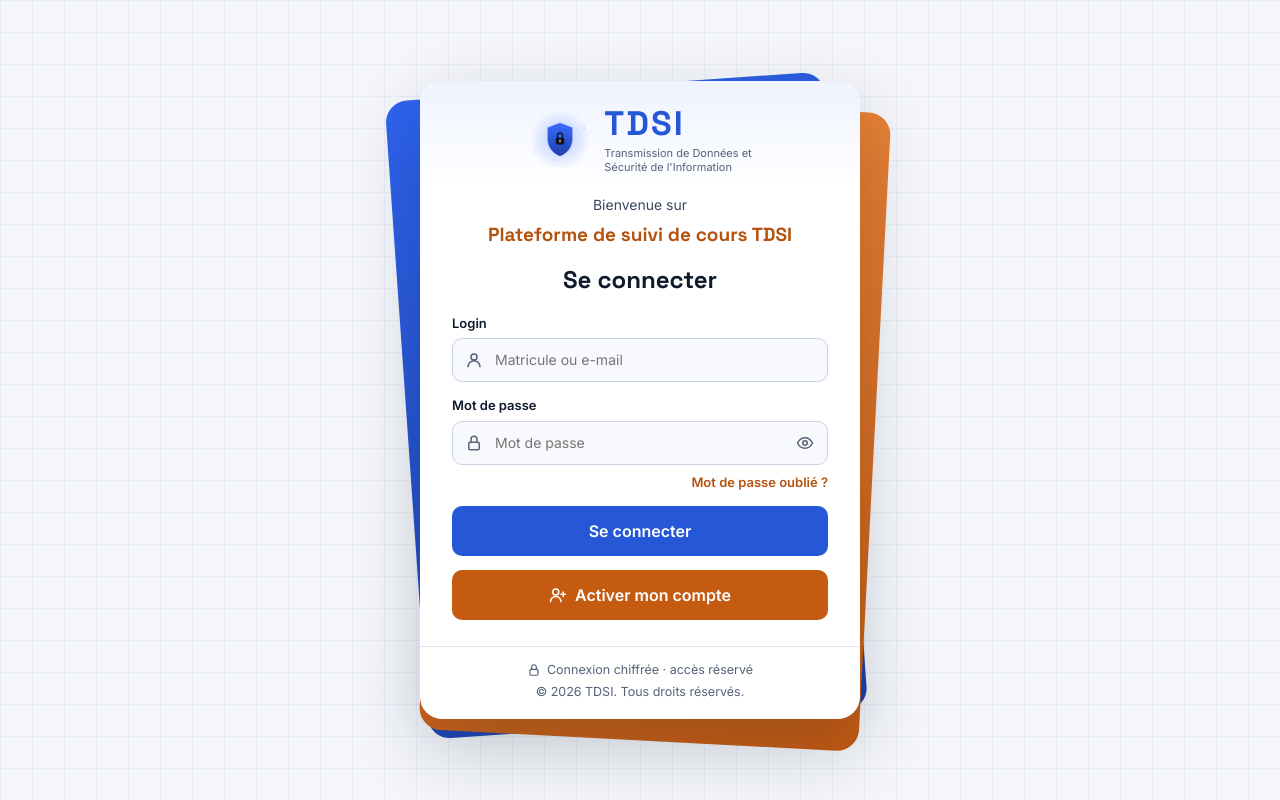
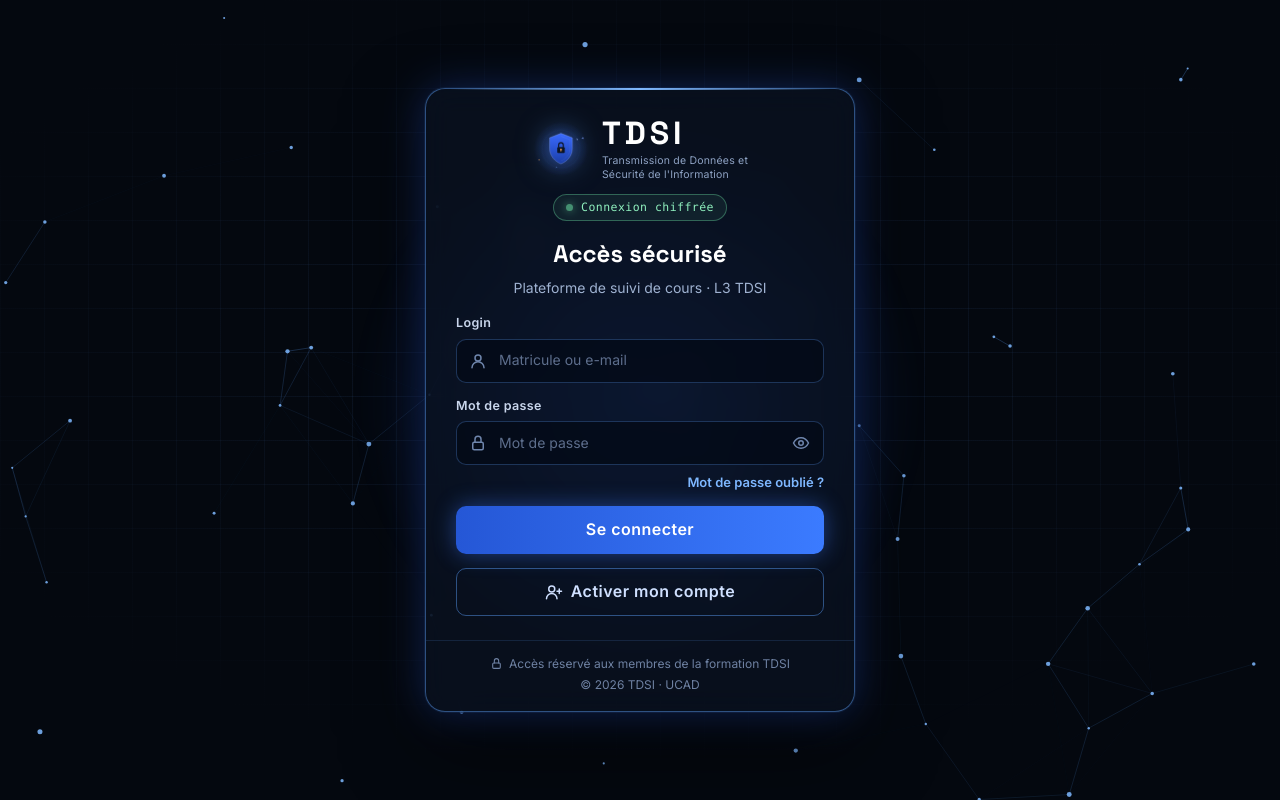
Before and after one commit to Binetuuu/Suivi_aganda_TDSI, a FastAPI app: page / in a window 1280 px wide. Run offline with FastAPI, Linux system fonts and the light colour scheme.

Commit message:
Page de connexion au style cybersécurité sombre
Fond noir avec grille et réseau de points animé, carte translucide à
bordure lumineuse, badge « Connexion chiffrée ». Versionnage des fichiers
CSS/JS pour que les navigateurs chargent la nouvelle version.

Co-Authored-By: Claude Opus 5.5 <noreply@anthropic.com>

```diff
--- a/app/static/public.js
+++ b/app/static/public.js
@@ -8,3 +8,78 @@ document.querySelectorAll('[data-oeil]').forEach(function (bouton) {
     bouton.classList.toggle('actif', !visible);
   });
 });
+
+// Fond : réseau de points reliés qui dérivent lentement, avec des « paquets » qui
+// circulent sur les liaisons. Image fixe si l'appareil demande moins d'animations.
+(function () {
+  var canvas = document.getElementById('reseau');
+  if (!canvas || !canvas.getContext) return;
+  var ctx = canvas.getContext('2d');
+  var calme = window.matchMedia && window.matchMedia('(prefers-reduced-motion: reduce)').matches;
+  var points = [], paquets = [], largeur = 0, hauteur = 0, ratio = 1, DISTANCE = 140;
+
+  function initialiser() {
+    ratio = Math.min(window.devicePixelRatio || 1, 2);
+    largeur = canvas.clientWidth; hauteur = canvas.clientHeight;
+    canvas.width = largeur * ratio; canvas.height = hauteur * ratio;
+    ctx.setTransform(ratio, 0, 0, ratio, 0, 0);
+    var nombre = Math.max(28, Math.min(90, Math.round(largeur * hauteur / 16000)));
+    points = [];
+    for (var i = 0; i < nombre; i++) {
+      points.push({ x: Math.random() * largeur, y: Math.random() * hauteur,
+        vx: (Math.random() - .5) * .25, vy: (Math.random() - .5) * .25, r: 1 + Math.random() * 1.6 });
+    }
+    paquets = [];
+  }
+
+  function dessiner() {
+    ctx.clearRect(0, 0, largeur, hauteur);
+    var liaisons = [];
+    for (var i = 0; i < points.length; i++) {
+      for (var j = i + 1; j < points.length; j++) {
+        var dx = points[i].x - points[j].x, dy = points[i].y - points[j].y;
+        var d = Math.sqrt(dx * dx + dy * dy);
+        if (d < DISTANCE) {
+          liaisons.push([i, j]);
+          ctx.strokeStyle = 'rgba(94,163,255,' + (0.28 * (1 - d / DISTANCE)).toFixed(3) + ')';
+          ctx.lineWidth = 1;
+          ctx.beginPath(); ctx.moveTo(points[i].x, points[i].y); ctx.lineTo(points[j].x, points[j].y); ctx.stroke();
+        }
+      }
+    }
+    points.forEach(function (p) {
+      ctx.fillStyle = 'rgba(127,184,255,.85)';
+      ctx.beginPath(); ctx.arc(p.x, p.y, p.r, 0, Math.PI * 2); ctx.fill();
+    });
+    return liaisons;
+  }
+
+  function animer() {
+    if (document.hidden) { requestAnimationFrame(animer); return; }
+    points.forEach(function (p) {
+      p.x += p.vx; p.y += p.vy;
+      if (p.x < 0 || p.x > largeur) p.vx *= -1;
+      if (p.y < 0 || p.y > hauteur) p.vy *= -1;
+    });
+    var liaisons = dessiner();
+    if (liaisons.length && paquets.length < 6 && Math.random() < 0.04) {
+      var l = liaisons[Math.floor(Math.random() * liaisons.length)];
+      paquets.push({ a: l[0], b: l[1], t: 0 });
+    }
+    paquets = paquets.filter(function (q) {
+      q.t += 0.012;
+      var a = points[q.a], b = points[q.b];
+      var x = a.x + (b.x - a.x) * q.t, y = a.y + (b.y - a.y) * q.t;
+      ctx.fillStyle = 'rgba(245,163,92,.95)';
+      ctx.shadowColor = '#F5A35C'; ctx.shadowBlur = 8;
+      ctx.beginPath(); ctx.arc(x, y, 2.2, 0, Math.PI * 2); ctx.fill();
+      ctx.shadowBlur = 0;
+      return q.t < 1;
+    });
+    requestAnimationFrame(animer);
+  }
+
+  initialiser();
+  window.addEventListener('resize', function () { initialiser(); if (calme) dessiner(); });
+  if (calme) dessiner(); else requestAnimationFrame(animer);
+})();
--- a/app/static/style.css
+++ b/app/static/style.css
@@ -146,54 +146,75 @@ td .actions { display: flex; flex-wrap: wrap; gap: 10px; }
   h1 { font-size: 24px; }
 }
 
-/* ---------- Pages publiques (connexion, activation, mot de passe oublié) ----------
-   Une carte centrée posée sur deux couches inclinées, comme le site modèle,
-   aux couleurs TDSI (bleu sécurité et orange). */
-.porte { min-height: 100vh; display: flex; align-items: center; justify-content: center; padding: 56px 20px;
-  background-color: #F4F6FA;
-  background-image: linear-gradient(rgba(37,87,214,.055) 1px, transparent 1px), linear-gradient(90deg, rgba(37,87,214,.055) 1px, transparent 1px);
-  background-size: 32px 32px; }
-.porte-pile { position: relative; width: 100%; max-width: 440px; }
-.couche { position: absolute; inset: 0; border-radius: 22px; }
-.couche-a { background: linear-gradient(160deg, #2F64F0, #1B3FA8); transform: rotate(-4deg) translate(-14px, 4px); }
-.couche-b { background: linear-gradient(160deg, #F08A3C, #C55A11); transform: rotate(3deg) translate(16px, 20px); }
-.porte-carte { position: relative; background: #fff; border-radius: 22px; box-shadow: 0 28px 70px rgba(15,27,45,.22); overflow: hidden; }
-.porte-logo { display: flex; justify-content: center; padding: 26px 24px 14px; background: linear-gradient(180deg, #EEF3FF, #fff); }
-.porte-marque { display: flex; align-items: center; gap: 12px; text-decoration: none; color: var(--encre); }
-.porte-marque .bouclier { width: 64px; height: 64px; filter: none; }
-.porte-marque strong { display: block; font-family: var(--titre); font-size: 34px; line-height: 1; letter-spacing: .06em; color: var(--accent); }
-.porte-marque small { display: block; margin-top: 5px; font-size: 11px; line-height: 1.3; color: var(--doux); }
-.porte-corps { padding: 6px 32px 26px; display: flex; flex-direction: column; gap: 16px; }
+/* ---------- Pages publiques : style « cybersécurité sombre » ----------
+   Fond noir avec grille lumineuse et réseau de points animé (public.js),
+   carte translucide au centre avec une bordure bleue lumineuse. */
+.porte { --cyan: #5EA3FF; --cyan-vif: #7FB8FF; --verre: rgba(10, 18, 34, .72);
+  position: relative; min-height: 100vh; overflow: hidden; display: flex; align-items: center; justify-content: center;
+  padding: 48px 18px; color: #DCE6F7; background: #04080F;
+  background-image:
+    linear-gradient(rgba(94,163,255,.07) 1px, transparent 1px),
+    linear-gradient(90deg, rgba(94,163,255,.07) 1px, transparent 1px);
+  background-size: 44px 44px; }
+.porte::before { content: ""; position: absolute; inset: 0; pointer-events: none;
+  background: radial-gradient(ellipse 70% 60% at 50% 45%, transparent 30%, #04080F 85%); }
+.porte-reseau { position: absolute; inset: 0; width: 100%; height: 100%; }
+.porte-halo { position: absolute; width: 640px; height: 640px; border-radius: 50%; pointer-events: none;
+  background: radial-gradient(circle, rgba(37,87,214,.35), transparent 62%); filter: blur(10px); }
+.porte-carte { position: relative; z-index: 1; width: 100%; max-width: 430px; border-radius: 20px; background: var(--verre);
+  border: 1px solid rgba(94,163,255,.45); backdrop-filter: blur(14px); -webkit-backdrop-filter: blur(14px);
+  box-shadow: 0 0 0 1px rgba(94,163,255,.08), 0 0 40px rgba(37,87,214,.35), 0 30px 80px rgba(0,0,0,.6); }
+.porte-carte::before { content: ""; position: absolute; left: 24px; right: 24px; top: -1px; height: 2px; border-radius: 2px;
+  background: linear-gradient(90deg, transparent, var(--cyan-vif), transparent); }
+.porte-logo { display: flex; flex-direction: column; align-items: center; gap: 12px; padding: 28px 28px 6px; }
+.porte-marque { display: flex; align-items: center; gap: 12px; text-decoration: none; color: #fff; }
+.porte-marque:hover { color: #fff; }
+.porte-marque .bouclier { width: 58px; height: 58px; filter: drop-shadow(0 0 14px rgba(94,163,255,.55)); }
+.porte-marque strong { display: block; font-family: var(--titre); font-size: 32px; line-height: 1; letter-spacing: .12em; color: #fff; }
+.porte-marque small { display: block; margin-top: 5px; font-size: 10.5px; line-height: 1.35; color: #8FA3C4; letter-spacing: .02em; }
+.porte-statut { display: inline-flex; align-items: center; gap: 8px; padding: 4px 12px; border-radius: 999px;
+  border: 1px solid rgba(110,231,168,.35); background: rgba(110,231,168,.08); color: #8FF0BE;
+  font-family: ui-monospace, 'Cascadia Code', Consolas, monospace; font-size: 11.5px; letter-spacing: .04em; }
+.point-vert { width: 7px; height: 7px; border-radius: 50%; background: #6EE7A8; box-shadow: 0 0 8px #6EE7A8; animation: clignote 2s ease-in-out infinite; }
+.porte-corps { padding: 10px 30px 24px; display: flex; flex-direction: column; gap: 16px; }
 .porte-titre { text-align: center; display: flex; flex-direction: column; align-items: center; gap: 6px; }
-.porte-titre p { margin: 0; font-size: 14px; line-height: 1.5; color: var(--texte); }
-.porte-nom { font-size: 19px; color: #B4530F; }
-.porte-titre h2 { font-size: 24px; margin-top: 8px; }
+.porte-titre h1, .porte-titre h2 { font-size: 24px; color: #fff; margin: 0; }
+.porte-titre p { margin: 0; font-size: 14px; line-height: 1.5; color: #9FB2D1; }
+.porte-titre strong { color: #fff; }
+.porte label { color: #C9D6EC; font-size: 12.5px; letter-spacing: .03em; }
+.porte input[type=text], .porte input[type=password] { background: rgba(4,10,22,.75); border: 1px solid rgba(94,163,255,.28); color: #fff; }
+.porte input::placeholder { color: #5D6E8C; }
+.porte input:focus { outline: none; border-color: var(--cyan); box-shadow: 0 0 0 3px rgba(94,163,255,.2); background: rgba(4,10,22,.9); }
 .saisie { position: relative; display: flex; align-items: center; }
-.saisie > svg { position: absolute; left: 13px; color: var(--doux); pointer-events: none; }
-.saisie input { padding-left: 42px; background: #F7F9FC; }
-.saisie input:focus { background: #fff; }
+.saisie > svg { position: absolute; left: 13px; color: #6F86AD; pointer-events: none; }
+.saisie input { padding-left: 42px; }
 .saisie:has(.oeil) input { padding-right: 46px; }
-.oeil { position: absolute; right: 2px; width: 42px; height: 42px; border: 0; border-radius: 8px; background: transparent; color: var(--doux); cursor: pointer; display: flex; align-items: center; justify-content: center; }
-.oeil:hover, .oeil.actif { color: var(--accent); }
-.lien-oubli { align-self: flex-end; margin-top: -6px; font-size: 13px; font-weight: 600; color: #B4530F; text-decoration: none; }
-.lien-oubli:hover { color: #8A3E09; text-decoration: underline; }
-.bouton.secondaire { background: #C55A11; }
-.bouton.secondaire:hover { background: #A44A0D; }
-.lien-retour { text-align: center; font-size: 14px; }
-.porte-aide { margin: 0; font-size: 13px; color: var(--doux); }
-.porte-pied { border-top: 1px solid var(--bord); padding: 14px 24px 18px; display: flex; flex-direction: column; align-items: center; gap: 4px; font-size: 12.5px; color: var(--doux); text-align: center; }
+.oeil { position: absolute; right: 2px; width: 42px; height: 42px; border: 0; border-radius: 8px; background: transparent; color: #6F86AD; cursor: pointer; display: flex; align-items: center; justify-content: center; }
+.oeil:hover, .oeil.actif { color: var(--cyan-vif); }
+.lien-oubli { align-self: flex-end; margin-top: -6px; font-size: 13px; font-weight: 600; color: var(--cyan-vif); text-decoration: none; }
+.lien-oubli:hover { color: #fff; text-decoration: underline; }
+.porte .bouton.plein { min-height: 48px; background: linear-gradient(90deg, #2557D6, #3B7BFF); box-shadow: 0 0 22px rgba(59,123,255,.45); letter-spacing: .03em; }
+.porte .bouton.plein:hover { background: linear-gradient(90deg, #2F64F0, #5A94FF); color: #fff; }
+.porte .bouton.secondaire { background: transparent; border: 1px solid rgba(94,163,255,.45); box-shadow: none; color: #CFE0FF; }
+.porte .bouton.secondaire:hover { background: rgba(94,163,255,.1); color: #fff; }
+.lien-retour { text-align: center; font-size: 14px; color: var(--cyan-vif); }
+.porte-aide { margin: 0; font-size: 13px; color: #8FA3C4; }
+.porte .flash { background: rgba(110,231,168,.1); color: #A7F3CB; border-color: rgba(110,231,168,.35); }
+.porte .flash.erreur { background: rgba(255,120,90,.1); color: #FFB59E; border-color: rgba(255,120,90,.4); }
+.porte-pied { border-top: 1px solid rgba(94,163,255,.15); padding: 14px 24px 18px; display: flex; flex-direction: column; align-items: center; gap: 4px;
+  font-size: 12px; color: #6F82A3; text-align: center; }
 .porte-pied span { display: inline-flex; align-items: center; gap: 6px; }
-.pastille-icone { width: 56px; height: 56px; border-radius: 50%; background: var(--accent-pale); color: var(--accent); display: flex; align-items: center; justify-content: center; }
+.pastille-icone { width: 56px; height: 56px; border-radius: 50%; background: rgba(94,163,255,.12); color: var(--cyan-vif); display: flex; align-items: center; justify-content: center; box-shadow: 0 0 18px rgba(94,163,255,.3); }
 .champ-code { letter-spacing: 10px; font-size: 22px !important; text-align: center; font-family: var(--titre); }
 .orbite { transform-box: view-box; transform-origin: 200px 200px; animation: rotation 40s linear infinite; }
 .orbite.lente { animation-duration: 90s; animation-direction: reverse; }
 @keyframes rotation { to { transform: rotate(360deg); } }
-@media (prefers-reduced-motion: reduce) { .orbite { animation: none; } }
+@keyframes clignote { 50% { opacity: .35; } }
+@media (prefers-reduced-motion: reduce) { .orbite, .point-vert { animation: none; } }
 @media (max-width: 520px) {
-  .porte { padding: 36px 14px; }
-  .porte-corps { padding: 6px 20px 22px; }
-  .couche-a { transform: rotate(-3deg) translate(-6px, 4px); }
-  .couche-b { transform: rotate(2deg) translate(8px, 12px); }
+  .porte { padding: 28px 12px; background-size: 32px 32px; }
+  .porte-corps { padding: 8px 20px 22px; }
+  .porte-halo { width: 380px; height: 380px; }
 }
 
 /* Petits écrans (téléphone, fenêtre étroite) : le menu devient une barre compacte en haut */
--- a/app/templates/_public.html
+++ b/app/templates/_public.html
@@ -1,26 +1,25 @@
 {% extends "base.html" %}
 {% block corps %}
 <div class="porte">
-  <div class="porte-pile">
-    <span class="couche couche-a" aria-hidden="true"></span>
-    <span class="couche couche-b" aria-hidden="true"></span>
+  <canvas class="porte-reseau" id="reseau" aria-hidden="true"></canvas>
+  <div class="porte-halo" aria-hidden="true"></div>
   <main class="porte-carte">
     <header class="porte-logo">
       <a href="/" class="porte-marque" aria-label="TDSI Campus, accueil">
-          {{ bouclier(64) }}
+        {{ bouclier(58) }}
         <span><strong>TDSI</strong><small>Transmission de Données et<br>Sécurité de l'Information</small></span>
       </a>
+      <span class="porte-statut"><span class="point-vert" aria-hidden="true"></span>Connexion chiffrée</span>
     </header>
     <div class="porte-corps">
       {% for m in messages %}<div class="flash {{ 'erreur' if m.niveau == 'erreur' }}" role="status">{{ m.message }}</div>{% endfor %}
       {% block public %}{% endblock %}
     </div>
     <footer class="porte-pied">
-        <span>{{ icone('cadenas', 14) }} Connexion chiffrée · accès réservé</span>
-        <span>© {{ annee }} TDSI. Tous droits réservés.</span>
+      <span>{{ icone('cadenas', 13) }} Accès réservé aux membres de la formation TDSI</span>
+      <span>© {{ annee }} TDSI · UCAD</span>
     </footer>
   </main>
 </div>
-</div>
 {% endblock %}
-{% block scripts %}<script src="/static/public.js"></script>{% endblock %}
+{% block scripts %}<script src="/static/public.js?v={{ version_static }}"></script>{% endblock %}
--- a/app/templates/appel.html
+++ b/app/templates/appel.html
@@ -62,6 +62,6 @@
 {% if seance.appel_statut == 'ouvert' %}
 <script src="https://unpkg.com/html5-qrcode@2.3.8/html5-qrcode.min.js"></script>
 <script>window.SEANCE_ID = {{ seance.id }};</script>
-<script src="/static/scan.js"></script>
+<script src="/static/scan.js?v={{ version_static }}"></script>
 {% endif %}
 {% endblock %}
--- a/app/templates/base.html
+++ b/app/templates/base.html
@@ -6,7 +6,7 @@
 <title>{% block titre %}TDSI{% endblock %} · TDSI Campus</title>
 <link rel="preconnect" href="https://fonts.googleapis.com">
 <link href="https://fonts.googleapis.com/css2?family=Inter:wght@400;500;600;700&family=Space+Grotesk:wght@500;700&display=swap" rel="stylesheet">
-<link rel="stylesheet" href="/static/style.css">
+<link rel="stylesheet" href="/static/style.css?v={{ version_static }}">
 </head>
 <body>
 {% block corps %}
--- a/app/templates/login.html
+++ b/app/templates/login.html
@@ -2,9 +2,8 @@
 {% block titre %}Connexion{% endblock %}
 {% block public %}
 <div class="porte-titre">
-  <p>Bienvenue sur</p>
-  <h1 class="porte-nom">Plateforme de suivi de cours TDSI</h1>
-  <h2>Se connecter</h2>
+  <h1>Accès sécurisé</h1>
+  <p>Plateforme de suivi de cours · L3 TDSI</p>
 </div>
 {% if erreur %}<div class="flash erreur" role="alert">{{ erreur }}</div>{% endif %}
 <form method="post" action="/login" class="formulaire">
--- a/app/web.py
+++ b/app/web.py
@@ -25,6 +25,10 @@ templates.env.filters["date_fr"] = date_fr
 templates.env.filters["date_courte"] = lambda d: f"{d:%d/%m/%Y}"
 templates.env.globals["SEUIL_ALERTE"] = SEUIL_ALERTE
 templates.env.globals["annee"] = date.today().year
+# Numéro de version des fichiers CSS/JS : change à chaque mise à jour, ce qui force les
+# navigateurs à recharger les styles au lieu de garder l'ancienne version en cache.
+_STATIC = BASE_DIR / "app" / "static"
+templates.env.globals["version_static"] = max(int(f.stat().st_mtime) for f in _STATIC.iterdir() if f.is_file())
 
 
 class Redirection(Exception):
```
Lines whose indentation alone changed are shown as unchanged.
